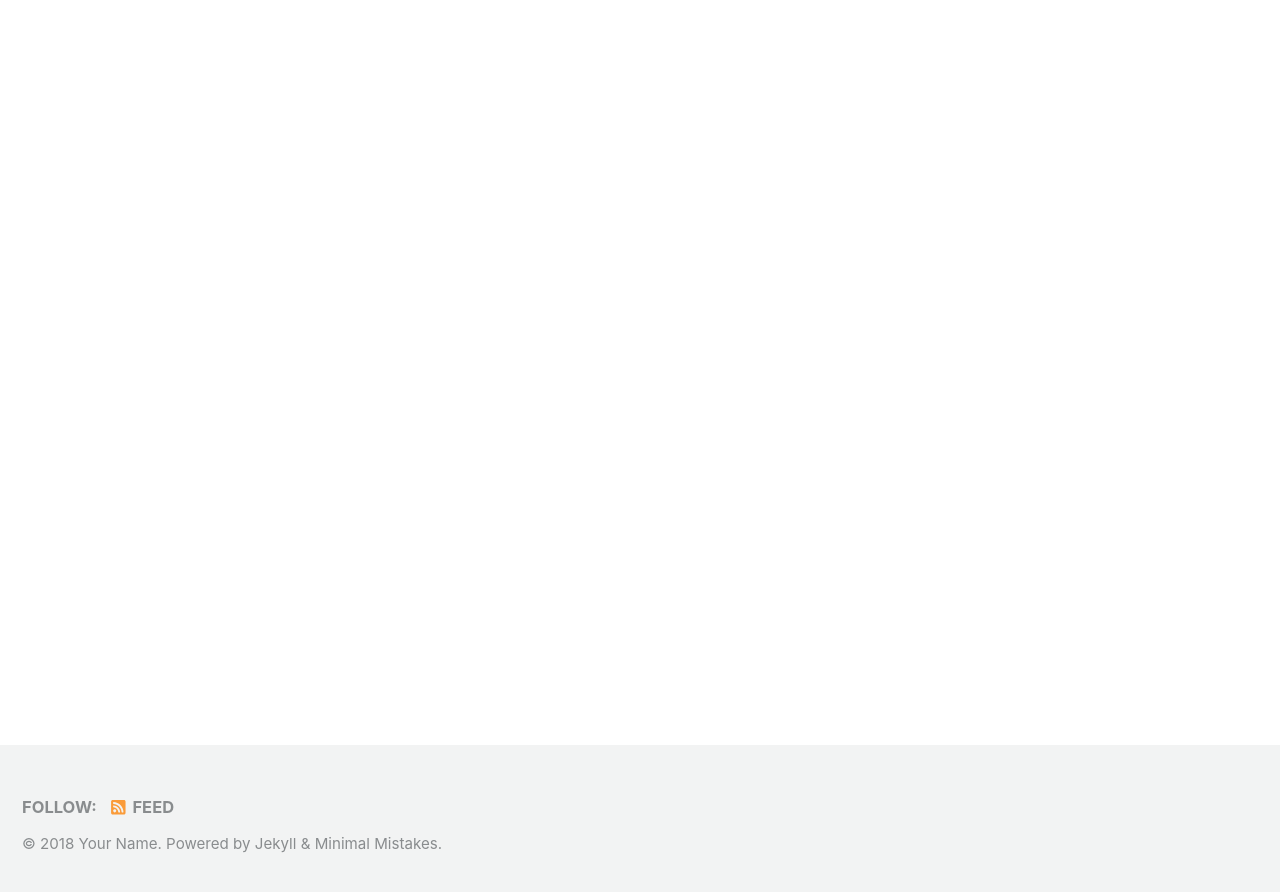
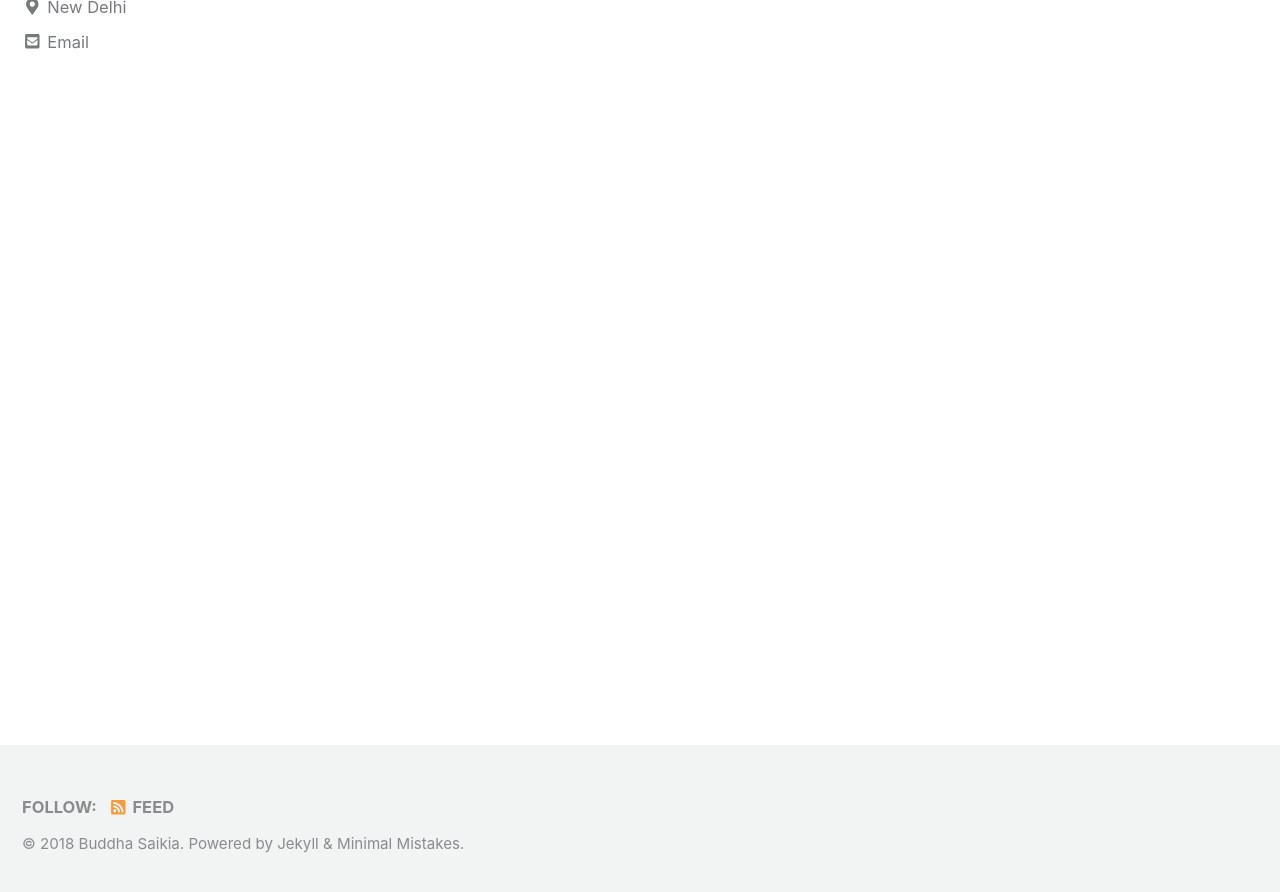
Before and after one commit to buddhasaikia/buddhasaikia.github.io, a Jekyll site: the page built from index.html, in a window 1280 px wide and 900 px high, scrolled down 222 px. Shown: the top 892 px of the window. Built offline with Jekyll 4.4.1, drawn with Linux system fonts in a browser that asks for light colours; cached includes are drawn as plain includes; nearby versions of some CDN libraries; the list of posts is cut into pages by our own code; some of the changed text lies outside the part shown.

Commit message:
update #3

```diff
--- a/_config.yml
+++ b/_config.yml
@@ -16,10 +16,10 @@ minimal_mistakes_skin    : "default" # "air", "aqua", "contrast", "dark", "dirt"
 
 # Site Settings
 locale                   : "en-US"
-title                    : "Site Title"
+title                    : "Buddha Saikia Portfolio"
 title_separator          : "-"
-name                     : "Your Name"
-description              : "An amazing website."
+name                     : "Buddha Saikia"
+description              : "Android developer and photography enthusiasts."
 url                      : # the base hostname & protocol for your site e.g. "https://mmistakes.github.io"
 baseurl                  : # the subpath of your site, e.g. "/blog"
 repository               : # GitHub username/repo-name e.g. "mmistakes/minimal-mistakes"
@@ -103,30 +103,30 @@ analytics:
 
 # Site Author
 author:
-  name             : "Your Name"
+  name             : "Buddha Saikia"
   avatar           : # path of avatar image, e.g. "/assets/images/bio-photo.jpg"
-  bio              : "I am an amazing person."
-  location         : "Somewhere"
-  email            :
+  bio              : "Android developer and photography enthusiasts."
+  location         : "New Delhi"
+  email            : "buddha.saikia06@gmail.com"
   links:
     - label: "Email"
       icon: "fas fa-fw fa-envelope-square"
-      # url: mailto:your.name@email.com
+      # url: mailto:buddha.saikia06@gmail.com
     - label: "Website"
       icon: "fas fa-fw fa-link"
-      # url: "https://your-website.com"
+      # url: "https://buddhasaikia@github.io"
     - label: "Twitter"
       icon: "fab fa-fw fa-twitter-square"
       # url: "https://twitter.com/"
     - label: "Facebook"
       icon: "fab fa-fw fa-facebook-square"
-      # url: "https://facebook.com/"
+      # url: "https://www.facebook.com/buddha.saikia"
     - label: "GitHub"
       icon: "fab fa-fw fa-github"
-      # url: "https://github.com/"
+      # url: "https://github.com/buddhasaikia"
     - label: "Instagram"
       icon: "fab fa-fw fa-instagram"
-      # url: "https://instagram.com/"
+      # url: "https://www.instagram.com/buddhasaikia/"
 
 # Site Footer
 footer:
```
